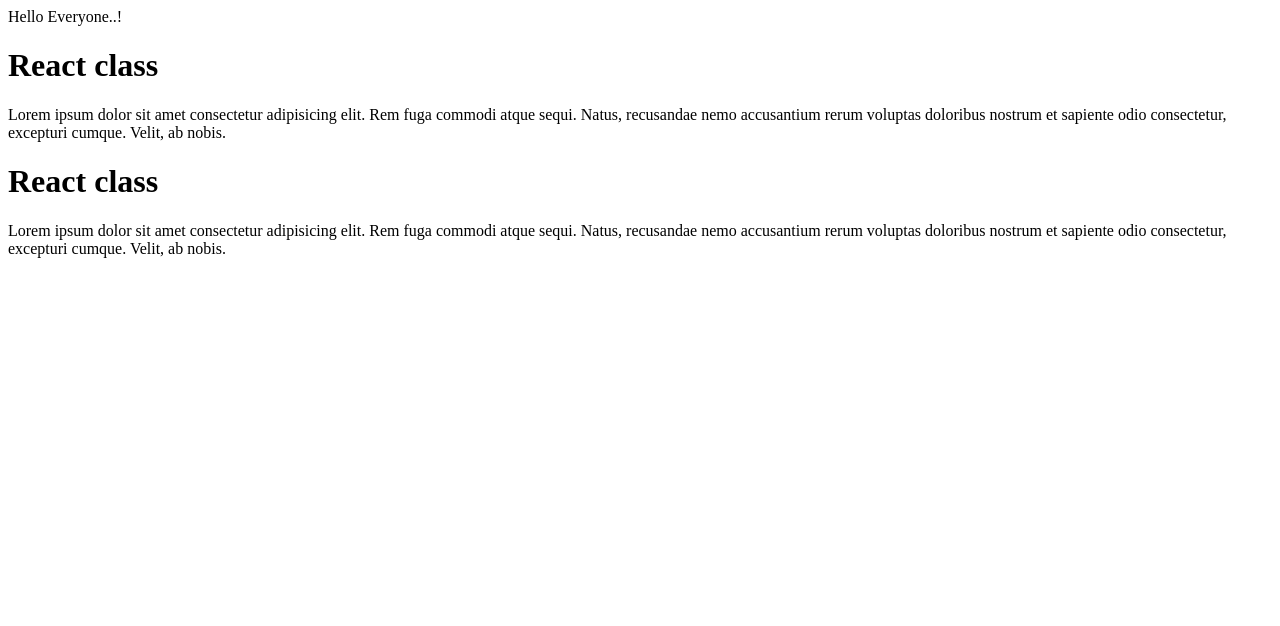
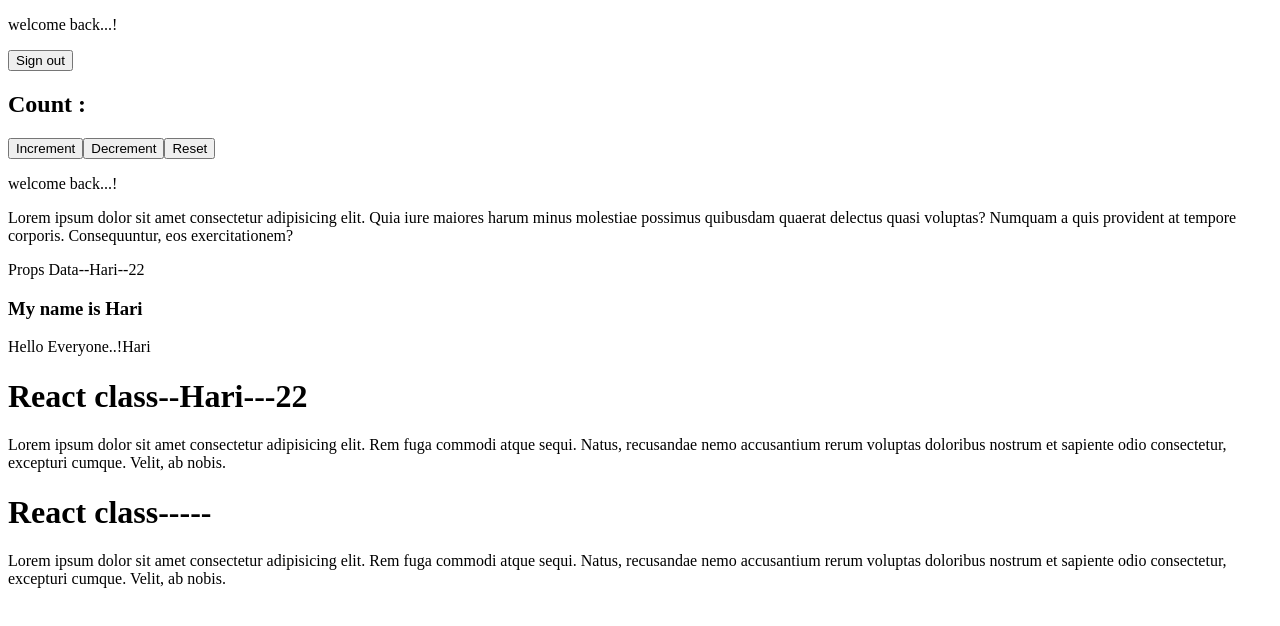
Before and after one commit to kamalrajms/React7, a React (Vite) app: page / in a window 1280 px wide. Shown: the top 626 px of the page. Built offline with nearby package versions, Linux system fonts and the light colour scheme.

Commit message:
Props,conditional rendering,usestate basic

```diff
--- a/src/App.jsx
+++ b/src/App.jsx
@@ -1,12 +1,22 @@
 import React from "react";
 import Greeting from "./Greeting";
+import Props from "./Props";
+import ConditionalRendering from "./Component/ConditionalRendering";
+import UseStateHook from "./Component/UseStateHook";
 
 export default function App() {
+  const name = "Hari";
+  const age = 22;
+
   return (
-    <div>
-      Hello Everyone..!
+    <>
+      <UseStateHook />
+      <ConditionalRendering />
+      <Props name={name} age={age} />
+      <h3>My name is {name}</h3>
+      Hello Everyone..!{name}
+      <Greeting FirstName={name} age={age} />
       <Greeting />
-      <Greeting />
-    </div>
+    </>
   );
 }
--- /dev/null
+++ b/src/Component/ConditionalRendering.jsx
@@ -0,0 +1,21 @@
+import React from "react";
+
+export default function ConditionalRendering() {
+  const user = true;
+  return (
+    <div>
+      {/* ternary operator */}
+      {user ? <p>welcome back...!</p> : <p>Please login....!</p>}
+
+      {/* logical operator */}
+      {user && (
+        <p>
+          Lorem ipsum dolor sit amet consectetur adipisicing elit. Quia iure
+          maiores harum minus molestiae possimus quibusdam quaerat delectus
+          quasi voluptas? Numquam a quis provident at tempore corporis.
+          Consequuntur, eos exercitationem?
+        </p>
+      )}
+    </div>
+  );
+}
--- /dev/null
+++ b/src/Component/UseStateHook.jsx
@@ -0,0 +1,25 @@
+import React, { useState } from "react";
+
+export default function UseStateHook() {
+  const [count, setCount] = useState();
+  const [user, setUser] = useState(true);
+  return (
+    <div>
+      <div>
+        {user ? <p>welcome back...!</p> : <p>Please signin ..!</p>}
+        <button onClick={() => setUser(!user)}>
+          Sign {user ? "out" : "in"}
+        </button>
+      </div>
+      <div>
+        <h2>Count :{count}</h2>
+        <button onClick={() => setCount(count + 1)}>Increment</button>
+        <button onClick={() => setCount(count - 1)}>Decrement</button>
+        <button onClick={() => setCount(0)}>Reset</button>
+      </div>
+    </div>
+  );
+}
+
+// !true=false
+// !false=true
--- a/src/Greeting.jsx
+++ b/src/Greeting.jsx
@@ -1,9 +1,11 @@
 import React from "react";
 
-export default function Greeting() {
+export default function Greeting(props) {
   return (
     <div>
-      <h1>React class</h1>
+      <h1>
+        React class--{props.FirstName}---{props.age}
+      </h1>
       <p>
         Lorem ipsum dolor sit amet consectetur adipisicing elit. Rem fuga
         commodi atque sequi. Natus, recusandae nemo accusantium rerum voluptas
--- /dev/null
+++ b/src/Props.jsx
@@ -0,0 +1,9 @@
+import React from "react";
+
+export default function Props({ name, age }) {
+  return (
+    <div>
+      Props Data--{name}--{age}
+    </div>
+  );
+}
```
Also changed, not shown: src/text.txt (added).
